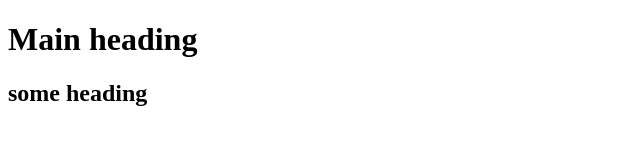
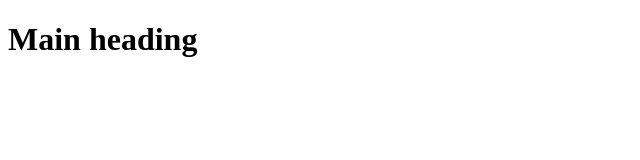
Before and after one commit to MacJ13/git-remote-test, a plain HTML site: page index.html in a window 1280 px wide. Shown: the whole page, without its empty margins (0-640 px from the left). Drawn offline with Linux system fonts and the light colour scheme.

Commit message:
Remove h2

```diff
--- a/index.html
+++ b/index.html
@@ -7,6 +7,5 @@
   </head>
   <body>
     <h1>Main heading</h1>
-    <h2>some heading</h2>
   </body>
 </html>
```
